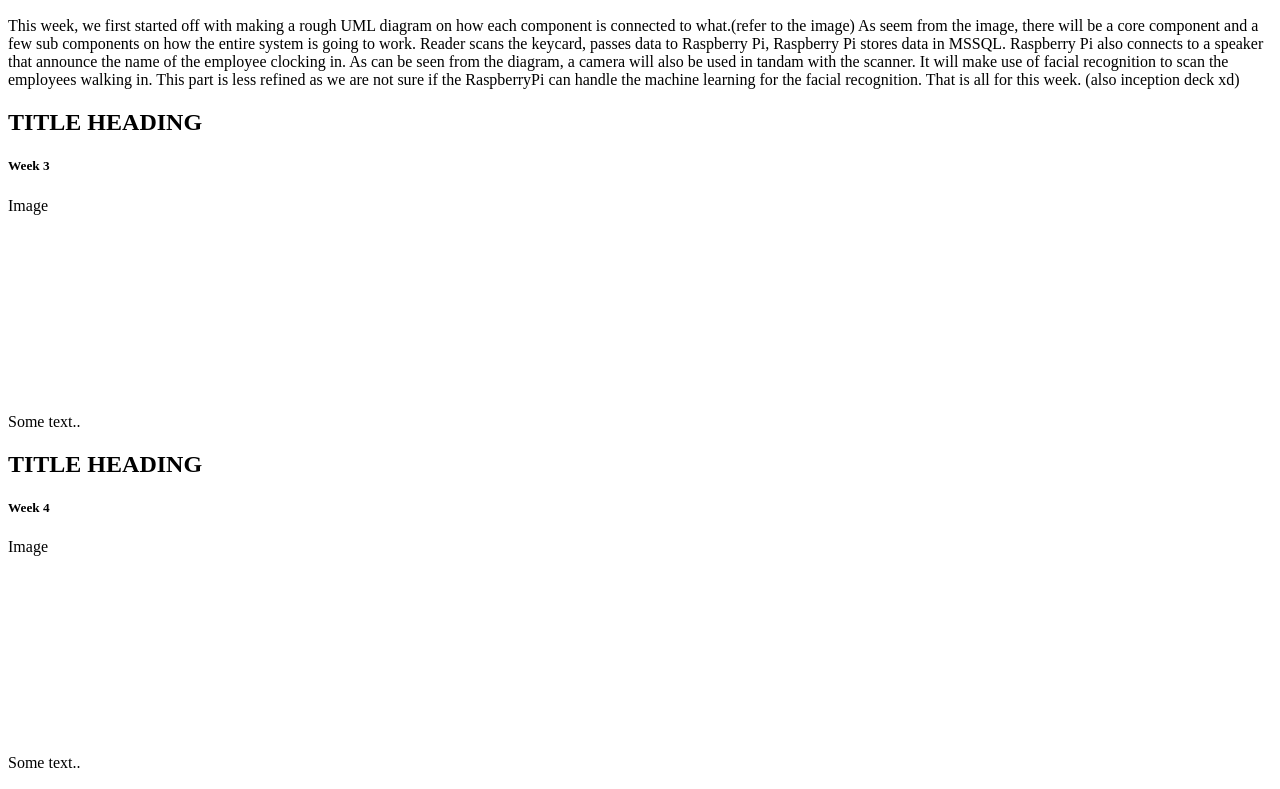
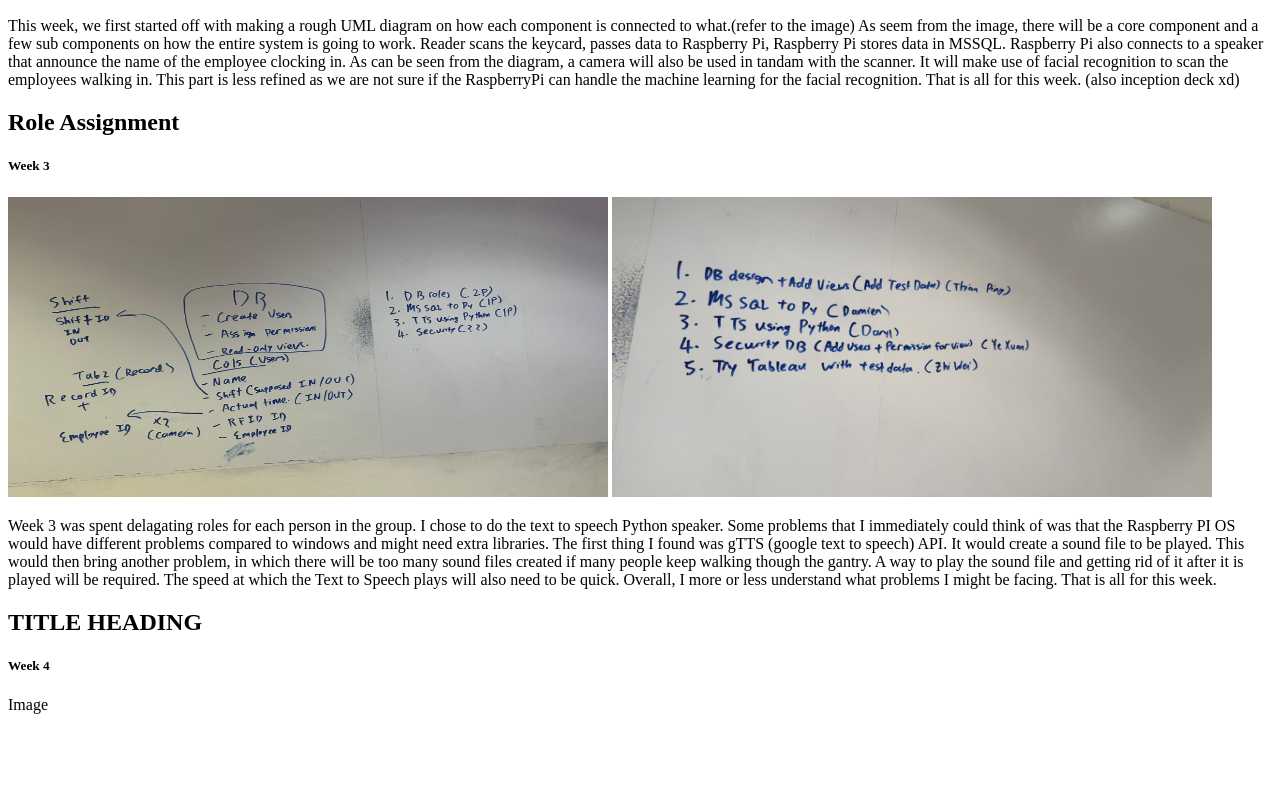
Before and after one commit to HinaAppreciator/Experience-Blog, a plain HTML site: page index.html in a window 1280 px wide. Shown: the part 636-1425 px from the top of the page. Drawn offline with Linux system fonts and the light colour scheme.

Commit message:
Added Week 3 reflection

```diff
--- a/index.html
+++ b/index.html
@@ -33,7 +33,7 @@
           <div class="card">
             <h2>Project Planning Part 1</h2>
             <h5>Week 2</h5>
-            <img src="UMLdiagram.jpg" alt="UML Diagram"  width="600" height="300">
+            <img src="./images/UMLdiagram.jpg" alt="UML Diagram"  width="600" height="300">
             <p>This week, we first started off with making a rough UML diagram on how each component is connected to what.(refer to the image)
                 As seem from the image, there will be a core component and a few sub components on how the entire system is going to work. Reader
                 scans the keycard, passes data to Raspberry Pi, Raspberry Pi stores data in MSSQL. Raspberry Pi also connects to a speaker that
@@ -45,10 +45,16 @@
           </div>
 
           <div class="card">
-            <h2>TITLE HEADING</h2>
+            <h2>Role Assignment</h2>
             <h5>Week 3</h5>
-            <div class="fakeimg" style="height:200px;">Image</div>
-            <p>Some text..</p>
+            <img src="./images/DatabaseStructure.jpg" alt="Database Structure"  width="600" height="300">
+            <img src="./images/ROLEAssign.jpg" alt="Role assign"  width="600" height="300">
+            <p>Week 3 was spent delagating roles for each person in the group. I chose to do the text to speech Python speaker. Some problems that
+               I immediately could think of was that the Raspberry PI OS would have different problems compared to windows and might need extra libraries.
+              The first thing I found was gTTS (google text to speech) API. It would create a sound file to be played. This would then bring another problem,
+              in which there will be too many sound files created if many people keep walking though the gantry. A way to play the sound file and getting rid of it
+              after it is played will be required. The speed at which the Text to Speech plays will also need to be quick. Overall, I more or less understand what
+              problems I might be facing. That is all for this week. </p>
           </div>
 
           <div class="card">
```
Also changed, not shown: images/DatabaseStructure.jpg (added), images/ROLEAssign.jpg (added), images/UMLdiagram.jpg (renamed from UMLdiagram.jpg).
